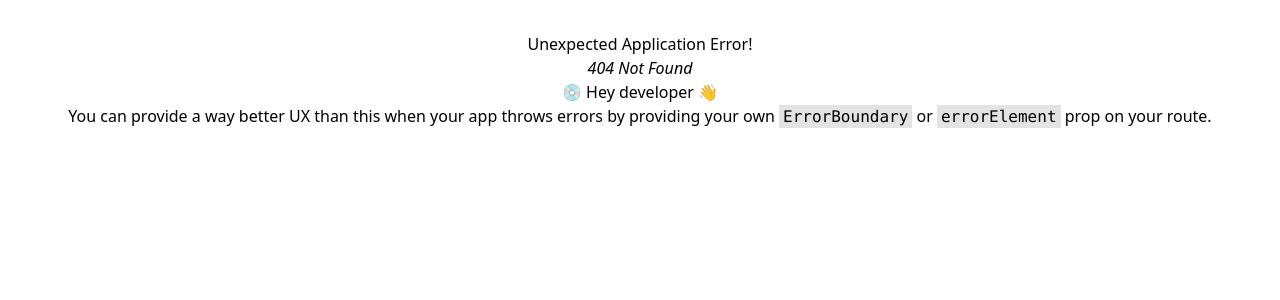
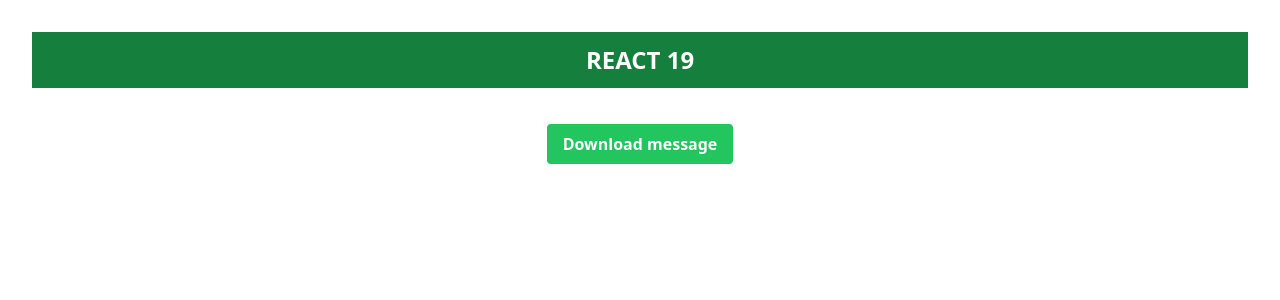
Before and after one commit to manir22sust/react-19-beta, a React (Vite) app: page /use-example-3 in a window 1280 px wide. Before the commit this address had no page. Shown: the top 300 px of the page. Built offline with nearby package versions, Linux system fonts and the light colour scheme.

Commit message:
add use() hook with promise example slide

```diff
--- a/src/App.jsx
+++ b/src/App.jsx
@@ -6,6 +6,7 @@ import { Home } from "./pages/Home";
 import { UseExample1 } from "./components/useExample1/Joke";
 // import { Joke } from "./components/JokeUseEffect";
 import { UseExample2 } from "./components/useExample2/Posts";
+import { UseExample3 } from "./components/useExample3/Message";
 // import { Posts } from "./components/useExample2/PostsUseEffect";
 
 function App() {
@@ -19,6 +20,7 @@ function App() {
         { path: "use-example-1", element: <UseExample1 /> },
         // { path: "use-example-2", element: <Posts /> },
         { path: "use-example-2", element: <UseExample2 /> },
+        { path: "use-example-3", element: <UseExample3 /> },
       ],
     },
   ]);
--- /dev/null
+++ b/src/components/useExample3/Message.jsx
@@ -0,0 +1,46 @@
+import { use, useState, Suspense } from "react";
+
+// Simulate fetching a message
+function fetchMessage() {
+  return new Promise((resolve) => setTimeout(resolve, 1000, "⚛️"));
+}
+// MessageOutput component
+const MessageOutput = ({ messagePromise }) => {
+  const messageContent = use(messagePromise);
+  return <p className="text-xl">Here is the message : {messageContent}</p>;
+};
+
+// MessageContainer component
+const MessageContainer = ({ messagePromise }) => {
+  return (
+    <Suspense fallback={<p className="text-xl">⌛Downloading message...</p>}>
+      <MessageOutput messagePromise={messagePromise} />
+    </Suspense>
+  );
+};
+
+// Message component
+const Message = () => {
+  const [messagePromise, setMessagePromise] = useState(null);
+
+  const [show, setShow] = useState(false);
+  function download() {
+    setMessagePromise(fetchMessage());
+    setShow(true);
+  }
+
+  if (show) {
+    return <MessageContainer messagePromise={messagePromise} />;
+  } else {
+    return (
+      <button
+        className="rounded bg-green-500 px-4 py-2 font-bold text-white hover:bg-green-700"
+        onClick={download}
+      >
+        Download message
+      </button>
+    );
+  }
+};
+
+export { Message as UseExample3 };
```
